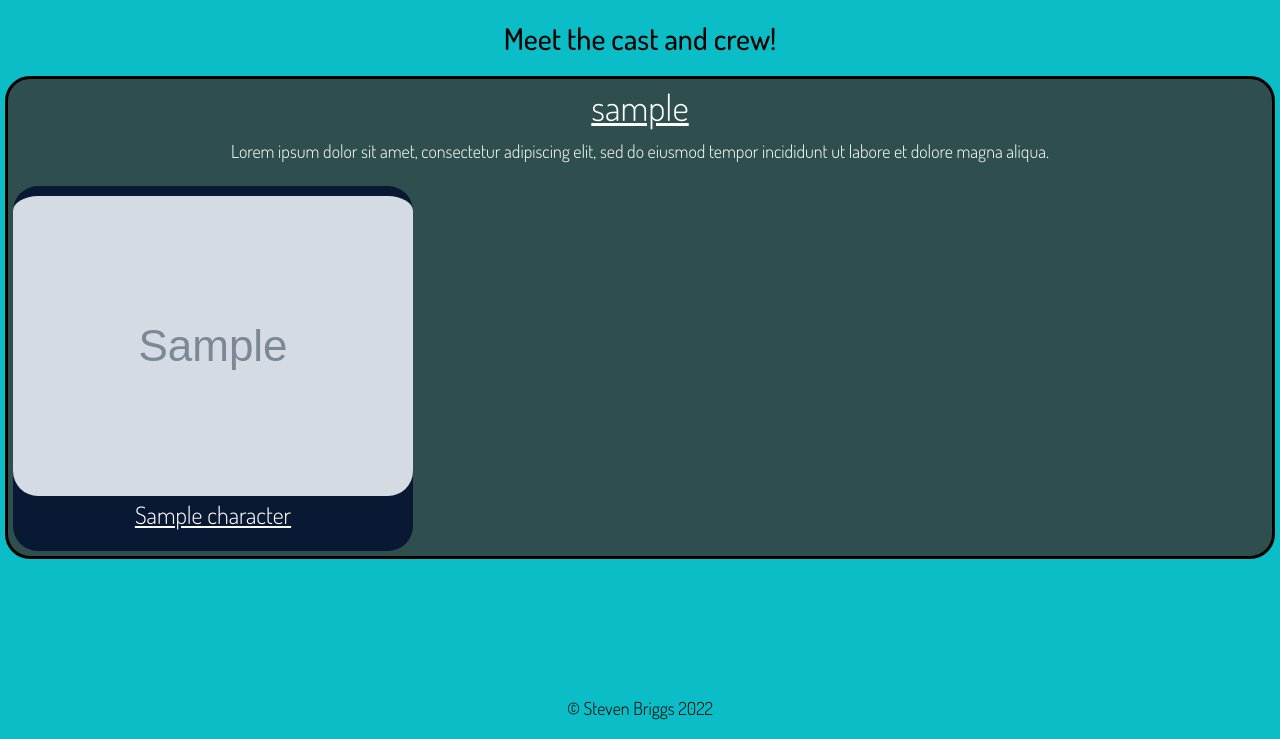
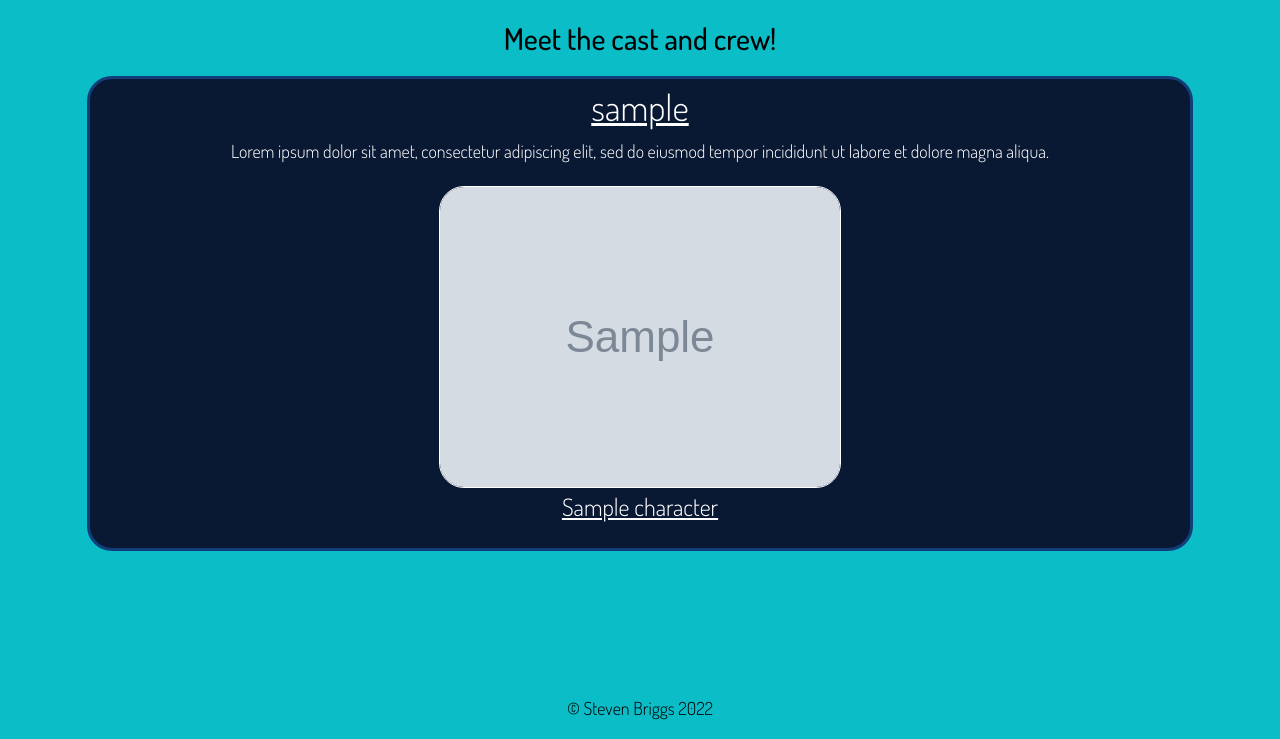
Before and after one commit to RocinRykor/SixthWorldSprawlWebsite, a Flask app: page /character/ in a window 1280 px wide. Shown: the part 61-800 px from the top of the page. Run offline with Flask 3, Linux system fonts and the light colour scheme; tables that the repository leaves empty hold one stand-in row (values such as "Sample post"); grey boxes marked "Sample" are stand-in pictures; some libraries are stand-ins or nearby versions.

Commit message:
more sytling changes

```diff
--- a/sixthworldsprawl/static/css/styles.css
+++ b/sixthworldsprawl/static/css/styles.css
@@ -180,45 +180,11 @@ a:hover {
     flex-shrink: 0;
 }
 
-/* Main || Grids*/
-.grid {
-    display: grid;
-    grid-template-columns: 1fr 1fr 1fr;
-    grid-gap: 20px;
-    padding: 0px 25px 0px 25px;
-
-    text-align: center;
-}
-
-/* start grid fallback */
-.grid__item {
-    display: inline-block;
-    width: 33%;
-}
-
-.grid__item {
-    background-color: var(--medium);
-    border-radius: var(--default-border-radius);
-    opacity: 100%;
-    width: auto;
-    min-height: auto;
-    margin: 0;
-
-    /* Start styling */
-    border: 2px solid rgba(0, 0, 0, 0.3);
-}
-
-.player-block-list {
-    min-width: 35%;
-    width: fit-content;
-    margin: auto;
-}
-
 .player-block {
-    background-color: darkslategrey;
+    background-color: var(--dark);
     margin: 5px;
 
-    border: 3px solid black;
+    border: 3px solid var(--medium);
     border-radius: var(--default-border-radius);
     color: white;
 
@@ -232,22 +198,13 @@ a:hover {
     margin: 0px; /* Trims down some Excess space */
 }
 
-.player-block__description {
-    /*Add some space from edge of player block*/
-    padding-left: 5px;
-    padding-right: 5px;
-}
-
 .player-block__character-card-list {
     border-radius: var(--default-border-radius);
-    display: grid;
-    grid-template-columns: 1fr 1fr 1fr;
-    grid-gap: 20px;
     text-align: center;
 }
 
 .character-card {
-    background-color: var(--dark);
+    background-color: transparent;
     border-radius: var(--default-border-radius);
     margin: 5px;
     color: white;
@@ -258,7 +215,7 @@ a:hover {
     border-radius: var(--default-border-radius);
 }
 
-.character-card:hover {
+.character_card__portrait:hover {
     /* lets the mouse appear as a hand when hovering over the button */
     cursor: pointer;
     /* reduces the opacity of the button to 75% */
@@ -271,8 +228,8 @@ a:hover {
 }
 
 .character_card__portrait {
+    border: 1px solid white;
     border-radius: var(--default-border-radius);
-    padding-top: 10px;
 }
 
 /* Modal */
--- a/sixthworldsprawl/templates/public/characters/characters.html
+++ b/sixthworldsprawl/templates/public/characters/characters.html
@@ -7,7 +7,7 @@
 <a href="{{url_for('character.get_edit_character')}}">Submit New Character</a>
 {% endif %}
 
-<div class="player-block-list">
+<div class="player-block-list container">
     {% for player in players %} {% with player=player %} {% include
     "public/characters/partials/player_block_list.html" %} {% endwith %} {%
     endfor %}
--- a/sixthworldsprawl/templates/public/characters/partials/character_card.html
+++ b/sixthworldsprawl/templates/public/characters/partials/character_card.html
@@ -1,8 +1,9 @@
 <!DOCTYPE html>
 
-<div class="character-card" onclick="showModal('{{character.id}}')">
+<div class="character-card col">
     <img
         src="{{url_for('static', filename=character.get_img_url())}}"
-        class="character_card__portrait" />
+        class="character_card__portrait"
+        onclick="showModal('{{character.id}}')" />
     <p class="character-card__title">{{character["name"]}}</p>
 </div>
--- a/sixthworldsprawl/templates/public/characters/partials/player_block_list.html
+++ b/sixthworldsprawl/templates/public/characters/partials/player_block_list.html
@@ -6,9 +6,11 @@
         Lorem ipsum dolor sit amet, consectetur adipiscing elit, sed do eiusmod
         tempor incididunt ut labore et dolore magna aliqua.
     </p>
-    <div class="player-block__character-card-list">
-        {% for character in player.characters %} {% with character=character %}
-        {% include "public/characters/partials/character_card.html" %} {%
-        endwith %} {% endfor %}
+    <div class="player-block__character-card-list container">
+        <div class="row">
+            {% for character in player.characters %} {% with character=character
+            %} {% include "public/characters/partials/character_card.html" %} {%
+            endwith %} {% endfor %}
+        </div>
     </div>
 </div>
```
